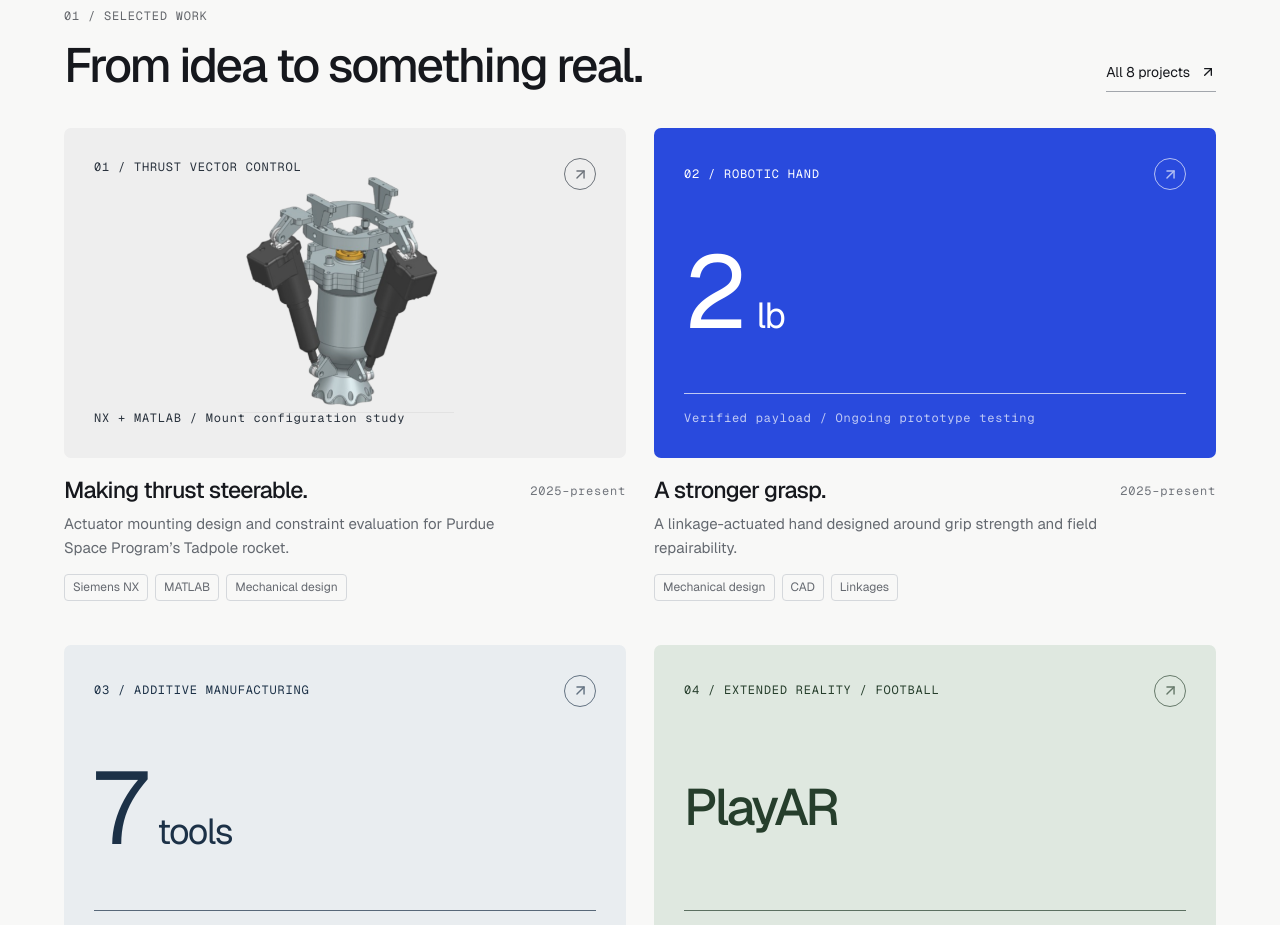
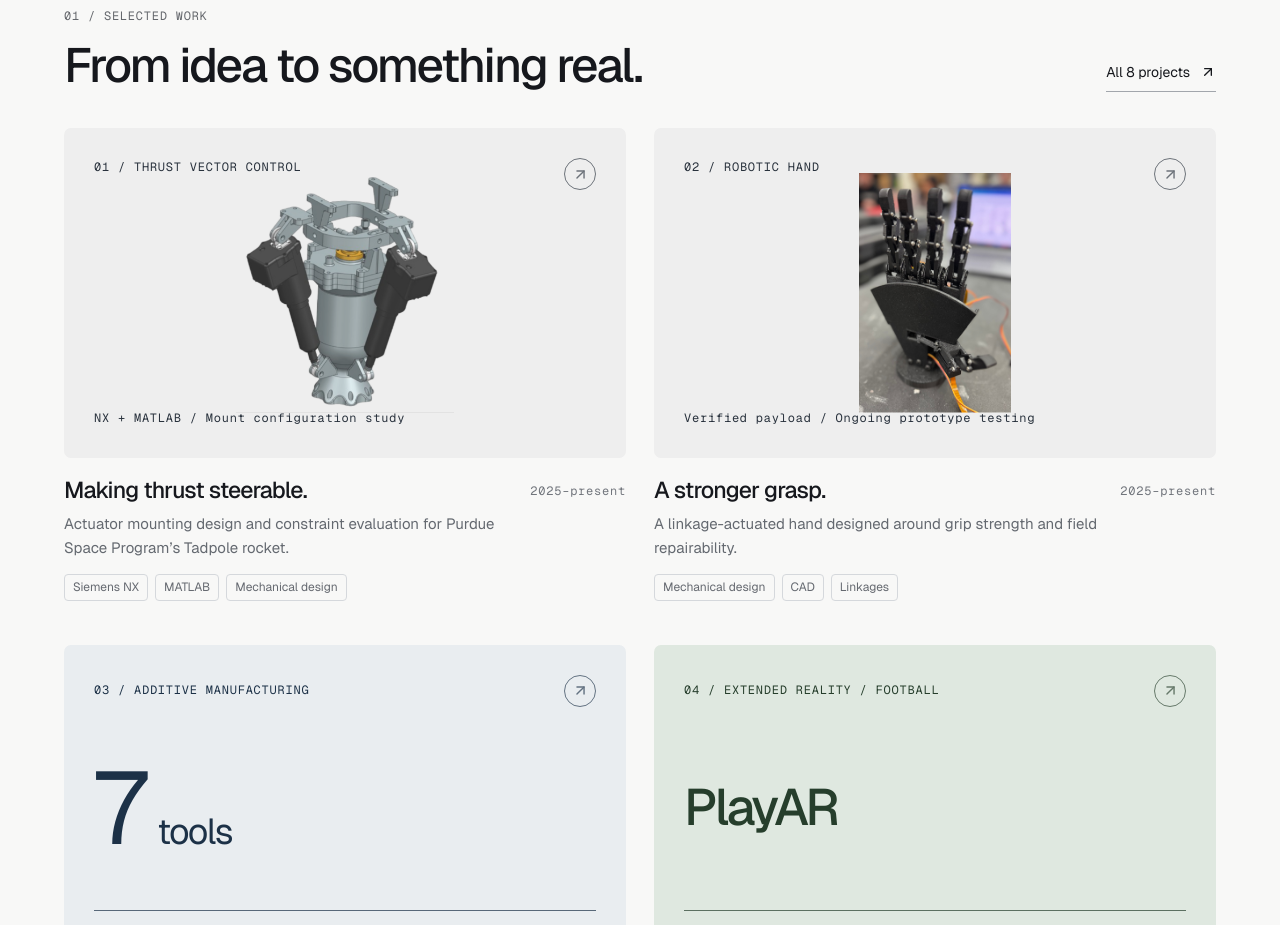
Before and after one commit to A33Studio/gdr, a Next.js app: page / in a window 1280 px wide. Shown: the part 820-1745 px from the top of the page. Built offline with nearby package versions, Linux system fonts and the light colour scheme.

Commit message:
Add robotic hand documentation and improve image presentation

```diff
--- a/src/app/globals.css
+++ b/src/app/globals.css
@@ -1605,3 +1605,18 @@
     padding: 48px 24px;
   }
 }
+.cover-caption {
+  margin-top: 14px;
+  max-width: 850px;
+  font-size: 13px;
+  line-height: 1.7;
+  color: #68717e;
+}
+.cover-caption a {
+  color: #2545d4;
+  white-space: nowrap;
+}
+.reveal[data-pending=true]:focus-within {
+  opacity: 1;
+  translate: none;
+}
--- a/src/app/layout.tsx
+++ b/src/app/layout.tsx
@@ -3,7 +3,7 @@ import { SiteHeader, SiteFooter } from '@/components/site-shell';
 import { DATA } from '@/data/resume';
 import './globals.css';
 import { SiteMotion } from '@/components/site-motion';
-export const metadata: Metadata = { metadataBase: new URL('https://gabriel-duarte-portfolio.able-park-5489.chatgpt.site'), title: { default: 'Gabriel Duarte Rengifo — Engineering & Design', template: '%s — Gabriel Duarte Rengifo' }, description: 'Aeronautical and Astronautical Engineering at Purdue. Explore Gabriel’s work in thrust vector control, robotics, additive manufacturing, and XR product design.', openGraph: { title: 'Gabriel Duarte Rengifo — Engineering & Design', description: DATA.description, type: 'website', locale: 'en_US' } };
+export const metadata: Metadata = { metadataBase: new URL('https://gabriel-duarte-portfolio.degstn.chatgpt.site'), title: { default: 'Gabriel Duarte Rengifo — Engineering & Design', template: '%s — Gabriel Duarte Rengifo' }, description: 'Aeronautical and Astronautical Engineering at Purdue. Explore Gabriel’s work in thrust vector control, robotics, additive manufacturing, and XR product design.', openGraph: { title: 'Gabriel Duarte Rengifo — Engineering & Design', description: DATA.description, type: 'website', locale: 'en_US' } };
 export default function RootLayout({ children }: {
     children: React.ReactNode;
-}) { return <html lang="en"><body><a className="skip" href="#main">Skip to content</a><SiteHeader />{children}<SiteFooter /><SiteMotion /></body></html>; }
+}) { return <html lang="en" data-scroll-behavior="smooth"><body><a className="skip" href="#main">Skip to content</a><SiteHeader />{children}<SiteFooter /><SiteMotion /></body></html>; }
--- a/src/app/portfolio/[slug]/page.tsx
+++ b/src/app/portfolio/[slug]/page.tsx
@@ -25,10 +25,11 @@ export default async function Project({ params }: {
     <div className="case-top"><Link href="/portfolio" className="text-link"><ArrowLeft size={16}/>All work</Link><span className="mono">CASE STUDY {String(index + 1).padStart(2, '0')} / {String(caseStudies.length).padStart(2, '0')}</span></div>
     <header className="case-header"><p className="eyebrow">{p.category} / {p.organization}</p><h1>{p.headline}</h1><p className="case-deck">{p.description}</p><dl className="case-meta"><div><dt>My role</dt><dd>{p.role}</dd></div><div><dt>Timeline</dt><dd>{p.dates}</dd></div><div><dt>Status</dt><dd>{p.status}</dd></div></dl></header>
     <ProjectCover project={p} index={index} large/>
+    {p.media[0] && <p className="cover-caption">{p.media[0].caption} <a href={p.media[0].src} target="_blank" rel="noreferrer">View full size ↗</a></p>}
     <div className="case-layout"><aside className="case-aside"><nav aria-label="Case study sections"><p className="eyebrow">In this project</p><a href="#overview">Overview</a>{p.chapters.map((c, i) => <a key={c.id} href={`#${c.id}`}><span className="mono">{String(i + 1).padStart(2, '0')}</span>{c.title}</a>)}<a href="#outcome">Outcome & status</a></nav><div className="aside-tools"><p className="eyebrow">Tools & disciplines</p><div className="work-tags">{p.tags.map(t => <span key={t}>{t}</span>)}</div></div>{p.links.length > 0 && <div className="aside-links">{p.links.map(l => <a key={l.href} className="text-link" href={l.href} target="_blank" rel="noreferrer">{l.label}<ArrowUpRight size={15}/></a>)}</div>}</aside>
     <article className="case-article"><section id="overview" className="case-section"><p className="eyebrow">The short version</p><h2>{p.title}</h2><p className="article-lead">{p.overview}</p><dl className="facts">{p.facts.map(f => <div key={f.label}><dt>{f.label}</dt><dd>{f.value}</dd></div>)}</dl></section>
     <div className="decision reveal"><p className="eyebrow">A key design decision</p><h3>{p.decision.title}</h3><p>{p.decision.body}</p></div>
-    {p.chapters.map((chapter, i) => <section id={chapter.id} className="case-section reveal" key={chapter.id}><p className="eyebrow">{String(i + 1).padStart(2, '0')} / The process</p><h2>{chapter.title}</h2>{chapter.paragraphs.map(text => <p key={text}>{text}</p>)}{chapter.points && <ul>{chapter.points.map(text => <li key={text}>{text}</li>)}</ul>}{p.media.filter(m => m.section === chapter.id).map(m => <figure className="inline-project-figure" key={m.src}><a href={m.src} target="_blank" rel="noreferrer" aria-label={`Open full-size image: ${m.alt}`}><img src={m.src} alt={m.alt} loading="lazy"/></a><figcaption>{m.caption} <a href={m.src} target="_blank" rel="noreferrer">View full size ↗</a></figcaption></figure>)}</section>)}
+    {p.chapters.map((chapter, i) => <section id={chapter.id} className="case-section reveal" key={chapter.id}><p className="eyebrow">{String(i + 1).padStart(2, '0')} / The process</p><h2>{chapter.title}</h2>{chapter.paragraphs.map(text => <p key={text}>{text}</p>)}{chapter.points && <ul>{chapter.points.map(text => <li key={text}>{text}</li>)}</ul>}{p.media.filter(m => m.section === chapter.id).map(m => <figure className="inline-project-figure" key={m.src}><a href={m.src} target="_blank" rel="noreferrer" aria-label={`Open full-size image: ${m.alt}`}><img src={m.src} alt={m.alt} width={m.width} height={m.height} loading="lazy"/></a><figcaption>{m.caption} <a href={m.src} target="_blank" rel="noreferrer">View full size ↗</a></figcaption></figure>)}</section>)}
     <section id="outcome" className="case-section outcome"><p className="eyebrow">Outcome & current status</p><h2>Where the work stands.</h2><p>{p.outcome}</p><span className="status-label"><span />{p.status}</span></section>
 
     </article></div><Link className="next-project" href={`/portfolio/${next.slug}/`}><div><p className="eyebrow">Up next / {next.category}</p><h2>{next.title}</h2></div><ArrowRight size={36}/></Link></main>;
--- a/src/components/work-card.tsx
+++ b/src/components/work-card.tsx
@@ -8,7 +8,7 @@ export function ProjectCover({ project, index = 0, large = false }: {
 }) {
     return <div className={`work-cover cover-${project.theme} ${large ? 'large-cover' : ''}`}>
     <div className="cover-top"><span className="mono">{String(index + 1).padStart(2, '0')} / {project.coverLabel.toUpperCase()}</span>{!large && <span className="cover-arrow" aria-hidden="true"><ArrowUpRight size={17}/></span>}</div>
-    {project.media[0] ? <img className="project-cover-photo" src={project.media[0].src} alt={project.media[0].alt}/> : project.slug === 'purdue-space-program' ? <div><div className="cover-title">Tadpole</div><div className="cover-flow"><span>250+<small>mount candidates</small></span><ArrowRight aria-hidden="true" size={23}/><span>3<small>configurations</small></span><ArrowRight aria-hidden="true" size={23}/><span>1<small>selected design</small></span></div></div> : <div className={project.coverUnit ? 'cover-metric' : 'cover-title'}>{project.coverValue}{project.coverUnit && <> <small>{project.coverUnit}</small></>}</div>}
+    {project.media[0] ? <img className="project-cover-photo" src={project.media[0].src} alt={project.media[0].alt} width={project.media[0].width} height={project.media[0].height} loading={large ? "eager" : "lazy"}/> : project.slug === 'purdue-space-program' ? <div><div className="cover-title">Tadpole</div><div className="cover-flow"><span>250+<small>mount candidates</small></span><ArrowRight aria-hidden="true" size={23}/><span>3<small>configurations</small></span><ArrowRight aria-hidden="true" size={23}/><span>1<small>selected design</small></span></div></div> : <div className={project.coverUnit ? 'cover-metric' : 'cover-title'}>{project.coverValue}{project.coverUnit && <> <small>{project.coverUnit}</small></>}</div>}
     <div className="cover-bottom mono"><span>{project.coverFoot}</span></div></div>;
 }
 export function WorkCard({ project, index }: {
--- a/src/data/case-studies.ts
+++ b/src/data/case-studies.ts
@@ -47,6 +47,8 @@ export type CaseStudy = {
         alt: string;
         caption: string;
         section?: string | null;
+        width?: number;
+        height?: number;
     }[];
 };
 export const caseStudies: CaseStudy[] = [
--- a/src/data/project-media.json
+++ b/src/data/project-media.json
@@ -3,26 +3,52 @@
     {
       "src": "/projects/tadpole/gimbal-isometric.png",
       "alt": "Tadpole gimbal and actuator assembly, isometric CAD view",
-      "caption": "Isometric CAD view of Tadpole\u2019s engine, gimbal, and actuator mounting assembly.",
-      "section": null
+      "caption": "Isometric CAD view of Tadpole’s engine, gimbal, and actuator mounting assembly.",
+      "section": null,
+      "width": 768,
+      "height": 848
     },
     {
       "src": "/projects/tadpole/gimbal-side.png",
       "alt": "Tadpole gimbal and actuator assembly, side CAD view",
       "caption": "Side CAD view showing the actuator arrangement around the engine and gimbal.",
-      "section": "challenge"
+      "section": "challenge",
+      "width": 768,
+      "height": 836
     },
     {
       "src": "/projects/tadpole/force-vs-y.png",
       "alt": "MATLAB retract, extend, and peak force plots versus y position",
-      "caption": "MATLAB force comparison across y mount positions, with x position encoded by color. The supplied study specifies a 7\u00b0 angle, 12.29 in length, \u00b10.88 in stroke, and 90 lbf limit.",
-      "section": "method"
+      "caption": "MATLAB force comparison across y mount positions, with x position encoded by color. The supplied study specifies a 7° angle, 12.29 in length, ±0.88 in stroke, and 90 lbf limit.",
+      "section": "method",
+      "width": 1746,
+      "height": 674
     },
     {
       "src": "/projects/tadpole/force-vs-x.png",
       "alt": "MATLAB retract, extend, and peak force plots versus x position",
       "caption": "Companion MATLAB force comparison across x mount positions, with y position encoded by color.",
-      "section": "selection"
+      "section": "selection",
+      "width": 1745,
+      "height": 675
+    }
+  ],
+  "humanoid-robot-club": [
+    {
+      "src": "/projects/robotic-hand/assembled-prototype.png",
+      "alt": "Assembled robotic hand prototype on a workbench, showing finger linkages, palm enclosure, and wiring",
+      "caption": "Assembled robotic-hand prototype on the workbench. The visible finger linkages connect the articulated segments above the palm enclosure.",
+      "section": null,
+      "width": 345,
+      "height": 544
+    },
+    {
+      "src": "/projects/robotic-hand/hand-cad.png",
+      "alt": "CAD model of the robotic hand with linked finger segments, palm enclosure, and actuator assembly",
+      "caption": "Robotic-hand CAD assembly showing the articulated finger linkages, their pivot connections, and the palm enclosure.",
+      "section": "iteration",
+      "width": 362,
+      "height": 575
     }
   ]
 }
```
Also changed, not shown: public/projects/robotic-hand/assembled-prototype.png (added), public/projects/robotic-hand/hand-cad.png (added).
